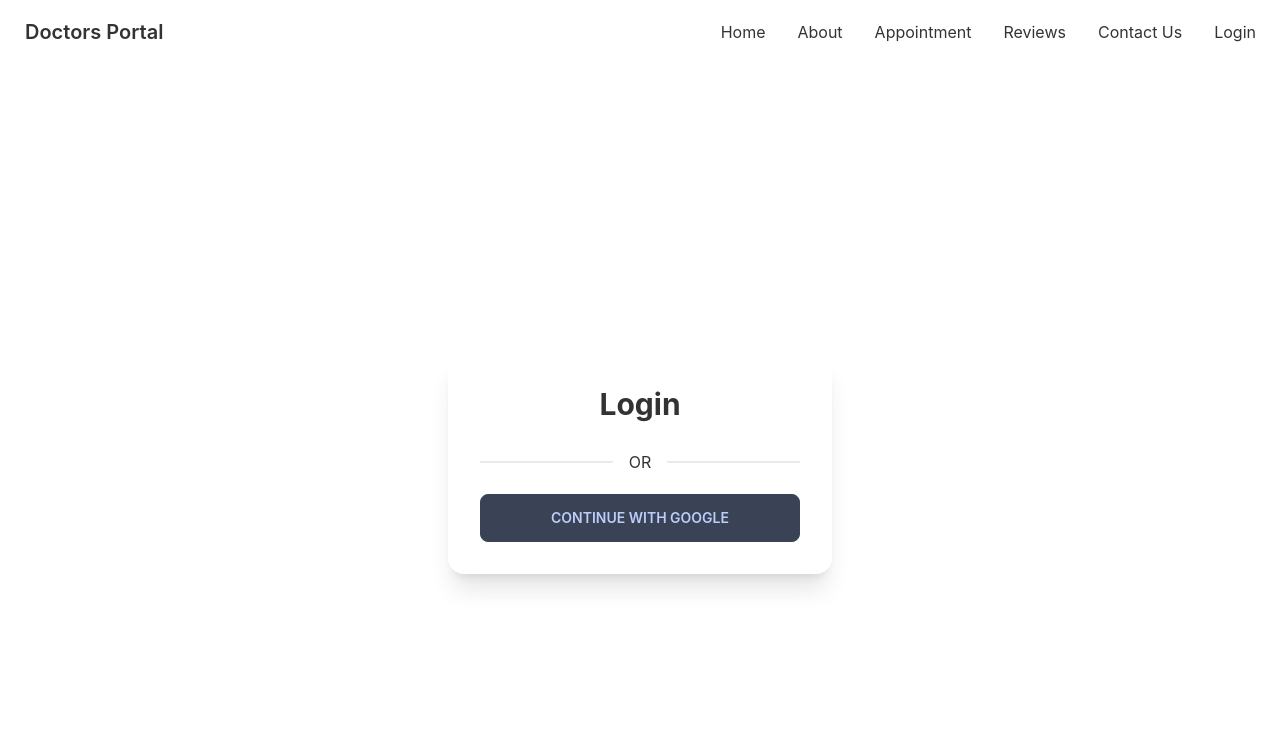
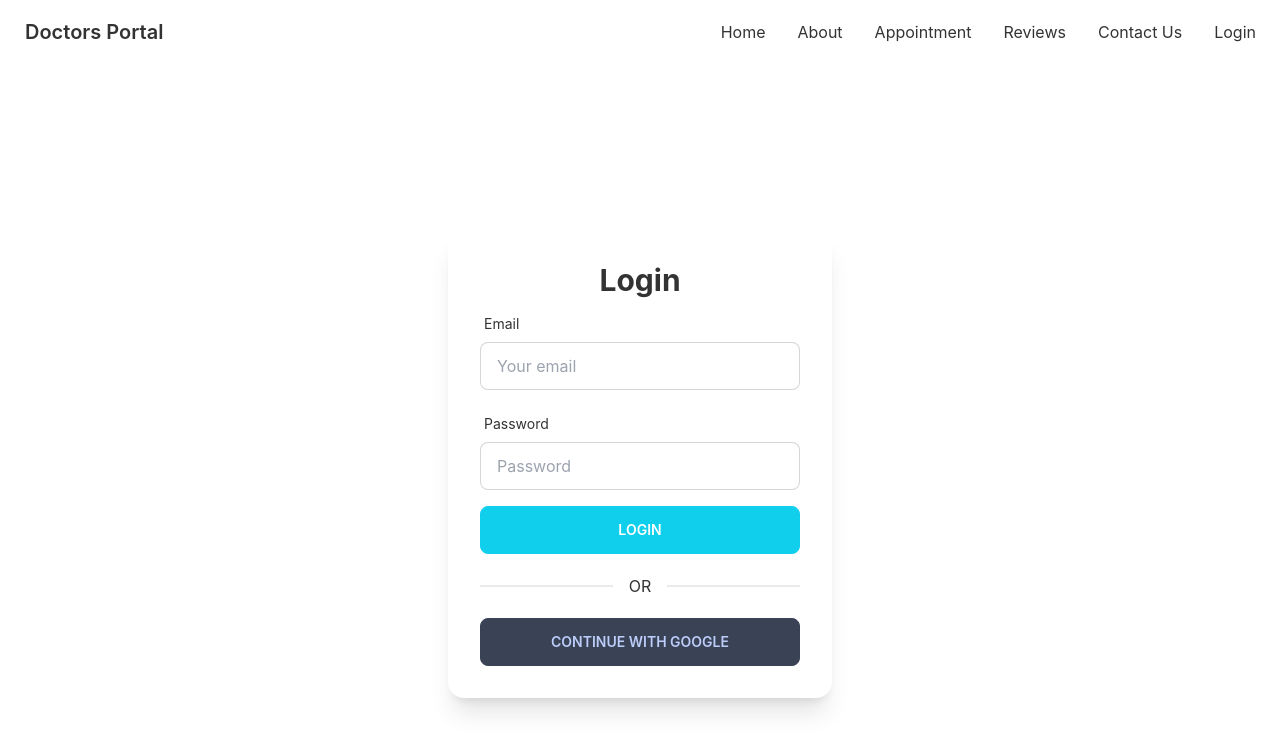
Before and after one commit to Khairulhub/doctorsPortal, a React (Create React App) app: page /login in a window 1280 px wide. Shown: the top 752 px of the page. Built offline with nearby package versions, Linux system fonts and the light colour scheme; no server answers.

Commit message:
create form using react hook and add speaner

```diff
--- a/src/Pages/LogIn/LogIn.js
+++ b/src/Pages/LogIn/LogIn.js
@@ -1,13 +1,46 @@
 import React from "react";
-import { useSignInWithGoogle } from 'react-firebase-hooks/auth';
+import { useSignInWithEmailAndPassword, useSignInWithGoogle } from "react-firebase-hooks/auth";
 import auth from "../../Firebase.init";
+import { useForm } from "react-hook-form";
+
+const LogIn = () => {
+  const [signInWithGoogle, gUser, gLoading, gError] = useSignInWithGoogle(auth);
+
+  const {register, formState: { errors },handleSubmit } = useForm();
+
+  const [
+      signInWithEmailAndPassword,
+      user,
+      loading,
+      error,
+    ] = useSignInWithEmailAndPassword(auth);
+
+    let singInError;
 
 
-const LogIn = () => {
-    const [signInWithGoogle, user, loading, error] = useSignInWithGoogle(auth);
-    if(user){
-        console.log(user);
+    if(error || gError){
+        singInError = <p className="text-red-500">{error?.message || gError?.message}</p>
     }
+
+
+
+    if(gLoading || loading){
+        return <div className="flex justify-center items-center h-screen">
+            <button className=" loading btn">Loading...</button>
+        </div>
+    }
+    if (gUser) {
+        console.log(gUser);
+    }
+
+    const onSubmit = data => {
+      console.log(data)
+      signInWithEmailAndPassword(auth, data.email, data.password)
+      };
+
+
+
+
 
 
   return (
@@ -15,14 +48,66 @@ const LogIn = () => {
       <div class="card w-96 bg-base-100 shadow-xl">
         <div class="card-body">
           <h2 class="text-center text-3xl font-bold ">Login</h2>
-          <form>
+          <form onSubmit={handleSubmit(onSubmit)}>
+                <div class="form-control w-full max-w-xs">
+                 <label class="label">
+                <span class="label-text">Email</span>
 
+                 </label>
+                 <input  {...register("email", {
+                    required:{
+                        value:true,
+                        message:"Email is required"
+                    },
+                    pattern: {
+                    value: /[A-Za-z]{3}/,
+                    message: "Provide a valid email"
+                 } })}
+
+                 type="email" placeholder="Your email"
+                class="input input-bordered w-full max-w-xs" />
+                <label className="label">{ errors.email?.type==='required' && <span className="label-text-alt text-red-500">{errors.email.message}</span>}
+                { errors.email?.type==='pattern' && <span className="label-text-alt text-red-500">{errors.email.message}</span>}</label>
+
+                 </div>
+
+                 {/* password filed */}
+
+
+                <div class="form-control w-full max-w-xs">
+                 <label class="label">
+                <span class="label-text">Password</span>
+
+                 </label>
+                 <input  {...register("password", {
+                    required:{
+                        value:true,
+                        message:"Password is required"
+                    },
+                    minLength: {
+                    value: 6,
+                    message: "Must be 6 characters"
+                 } })}
+
+                 type="password" placeholder="Password"
+                class="input input-bordered w-full max-w-xs" />
+                <label className="label">
+                    { errors.password?.type==='required' && <span className="label-text-alt text-red-500">{errors.password.message}</span>}
+                    { errors.email?.type==='pattern' && <span className="label-text-alt text-red-500">{errors.password.message}</span>}
+                </label>
+
+                 </div>
+
+                 {singInError}
+                <input type="submit" className="btn btn-primary w-full max-w-lg text-white text-bold" value="LogIn" />
           </form>
           <div class="divider">OR</div>
           <button
-          onClick={() => signInWithGoogle()}
-           className="btn btn-accent w-full">
-           Continue With Google</button>
+            onClick={() => signInWithGoogle()}
+            className="btn btn-accent w-full"
+          >
+            Continue With Google
+          </button>
         </div>
       </div>
     </div>
```
